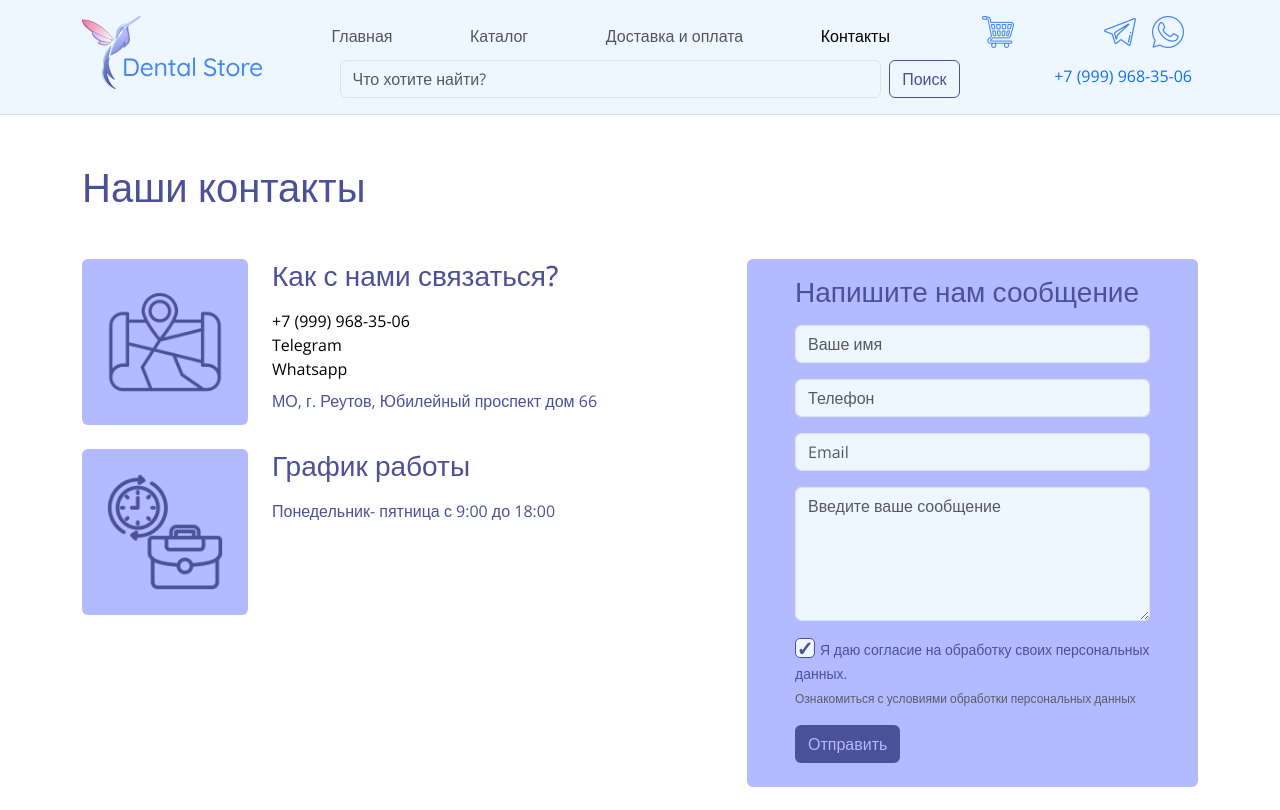
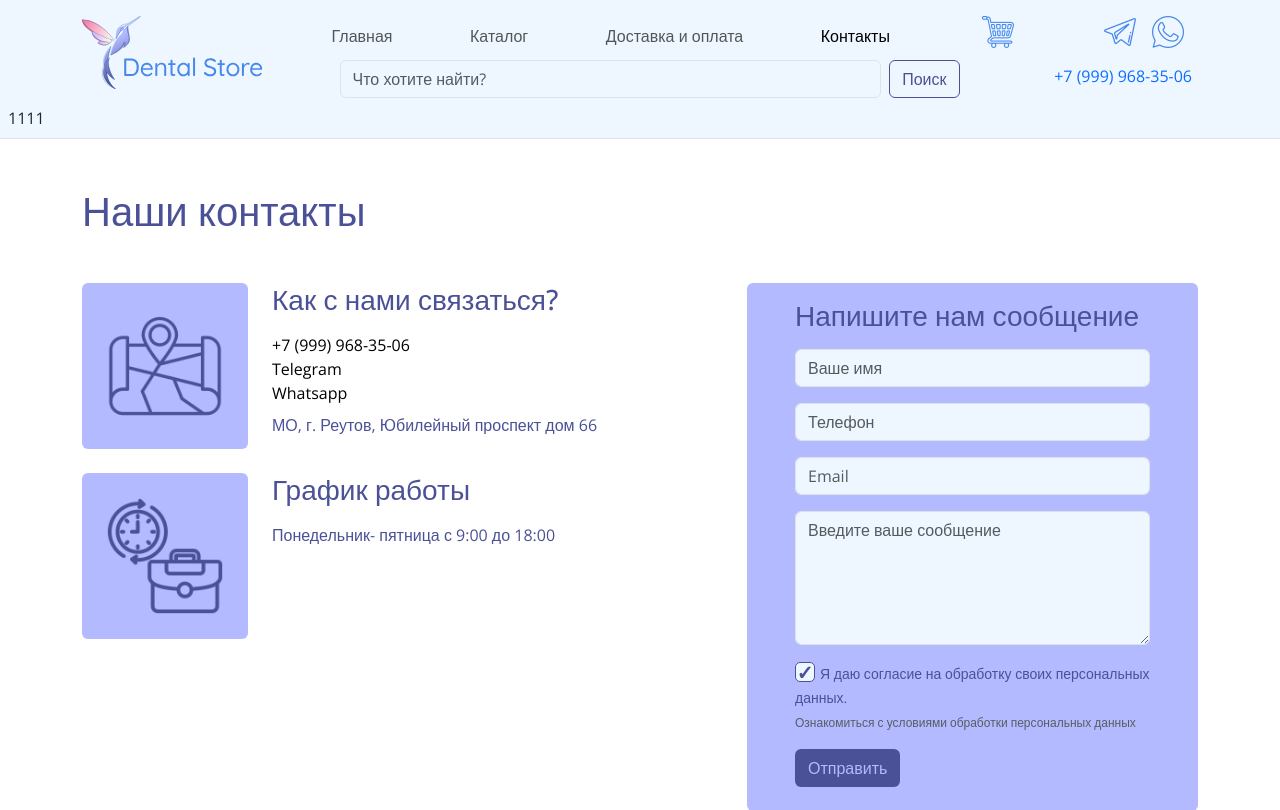
Before and after one commit to a-krasilskaya/dentalstore, a Django app: page /contacts/ in a window 1280 px wide. Shown: the top 810 px of the page. Run offline with Django 4.2, Linux system fonts and the light colour scheme; some libraries are stand-ins or nearby versions.

Commit message:
Add div search-res

```diff
--- a/dentalstore/app/templates/app/index.html
+++ b/dentalstore/app/templates/app/index.html
@@ -74,6 +74,7 @@
     </nav>
 
     </div>
+    <div id="search-res">1111</div>
     </header>
 
 
```
